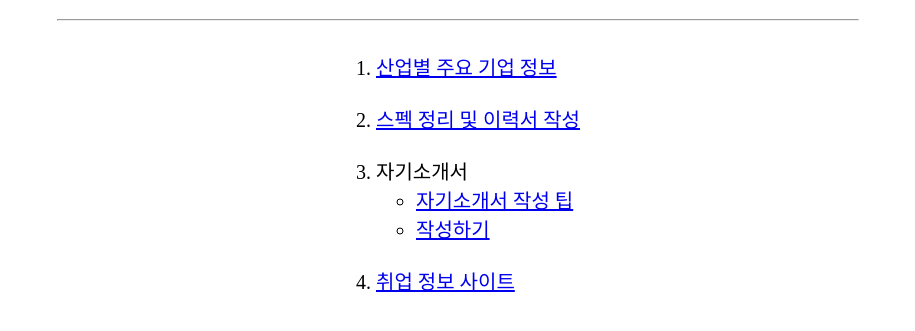
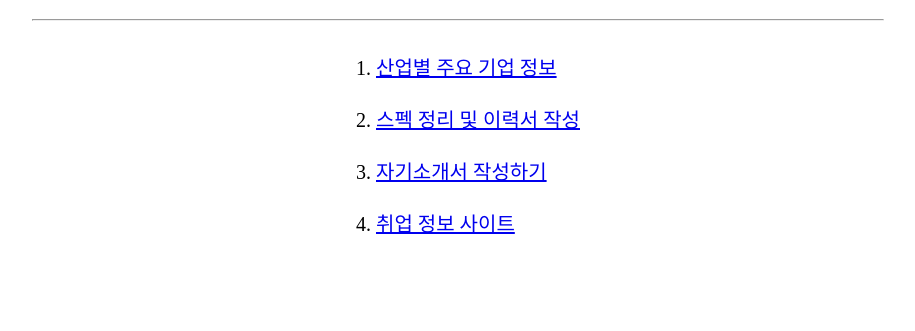
Before and after one commit to NohHaYoung/WebProgramming, a plain HTML site: page index.html in a window 1280 px wide. Shown: the part 133-464 px from the top of the page, without its empty margins (182-1097 px from the left). Drawn offline with Linux system fonts and the light colour scheme.

Commit message:
index 수정, 3rd 생성

```diff
--- a/index.html
+++ b/index.html
@@ -6,7 +6,7 @@
 		<style type="text/css">
 			h1 {font-style:bold; text-align:center;}
 			#electro {width : 100px; height: 100px;}
-			hr {width : 800px;}
+			hr {width : 850px;}
 			ol {font-size : 15pt;}
 		</style>
 	</head>
@@ -19,11 +19,7 @@
 				<ol>
 					<li><a href="1st.html" target="_blank">산업별 주요 기업 정보</a></li><br>
 					<li><a href="2nd.html" target="_blank">스펙 정리 및 이력서 작성</a></li><br>
-					<li>자기소개서</li>
-						<ul>
-							<li><a href="Tip.html" target="_blank">자기소개서 작성 팁</a></li>
-							<li><a href="Write.html" target="blank">작성하기</a></li>
-						</ul><br>
+					<li><a href="3rd.html">자기소개서 작성하기</a></li><br>
 					<li><a href="site.html">취업 정보 사이트</a></li>
 					</ol>
 				</td>
```
Also changed, not shown: 3rd.html (added, +17 -0 lines).
